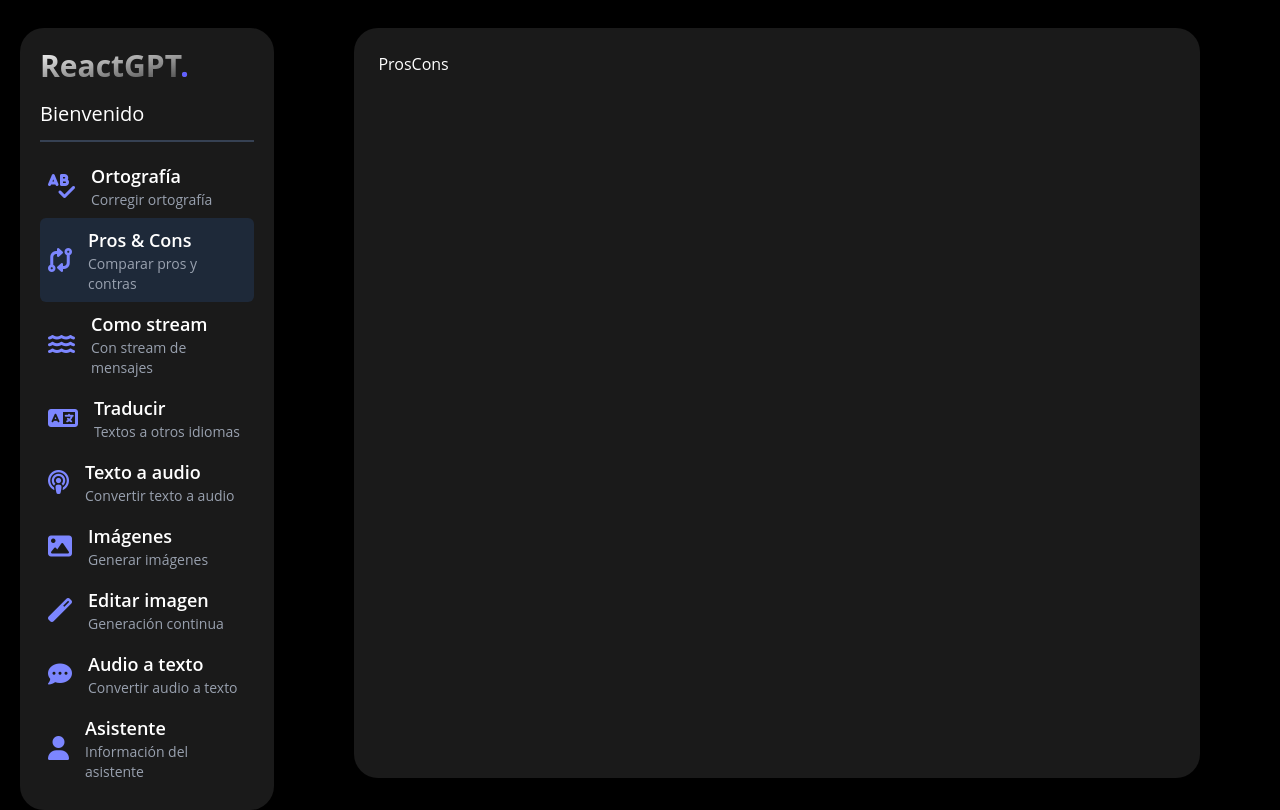
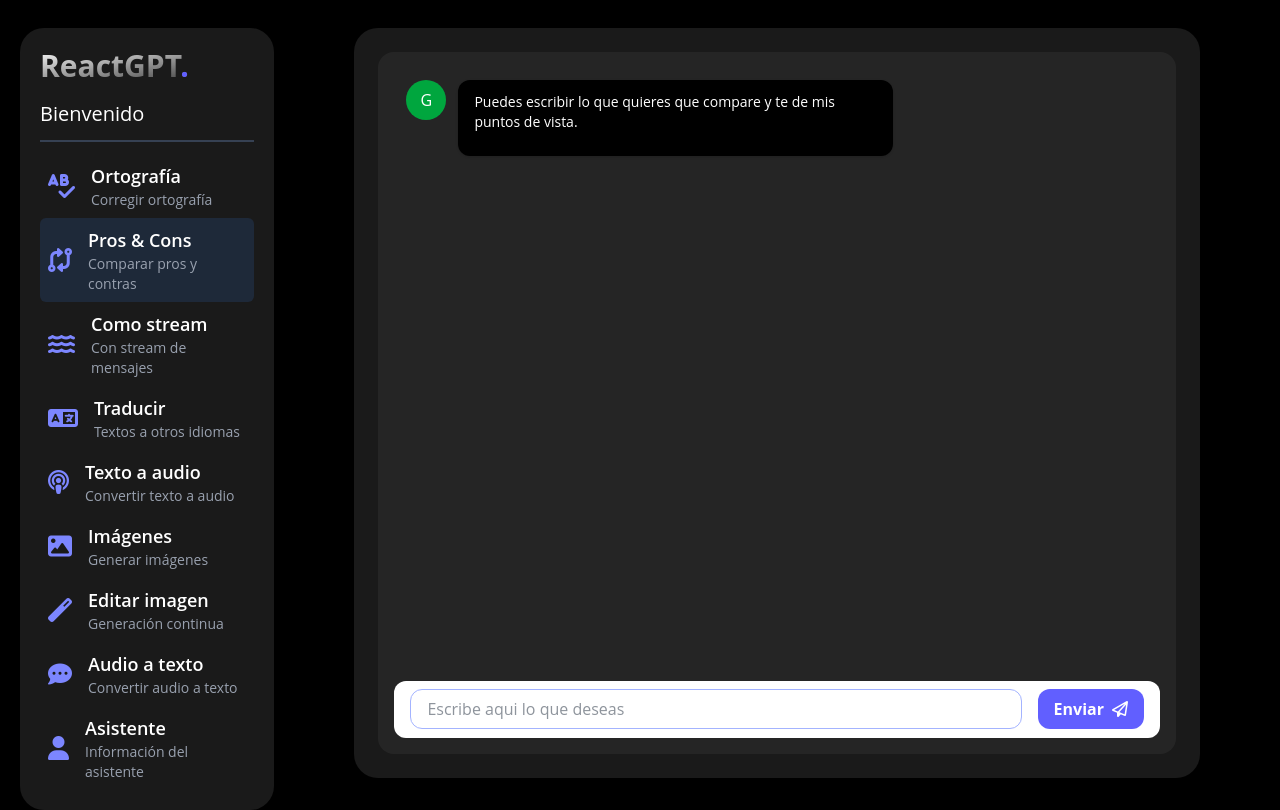
Before and after one commit to Xarasho/ReactGPT, a React (Vite) app: page /pros-cons in a window 1280 px wide. Built offline with nearby package versions, Linux system fonts and the light colour scheme.

Commit message:
Implemented the ProsCons functionality

```diff
--- a/src/core/use-cases/index.ts
+++ b/src/core/use-cases/index.ts
@@ -1 +1,2 @@
 export * from './orthography.use-case';
+export * from './pros-cons.use-case';
--- a/src/core/use-cases/orthography.use-case.ts
+++ b/src/core/use-cases/orthography.use-case.ts
@@ -7,7 +7,7 @@ export const orthographyUseCase = async ( prompt: string) => {
     const resp = await fetch(`${ import.meta.env.VITE_GPT_API }/orthography-check`, {
       method: 'POST',
       headers: {
-        'content-type': 'application-type'
+        'content-type': 'application/json'
       },
       body: JSON.stringify({ prompt })
     });
--- /dev/null
+++ b/src/core/use-cases/pros-cons.use-case.ts
@@ -0,0 +1,35 @@
+import type { ProsConsResponse } from "../../interfaces";
+
+export const prosConsUseCase = async ( prompt: string) => {
+
+  try {
+
+    const resp = await fetch(`${ import.meta.env.VITE_GPT_API }/pros-cons-discusser`, {
+      method: 'POST',
+      headers: {
+        'content-type': 'application/json'
+      },
+      body: JSON.stringify({ prompt })
+    });
+
+    if ( !resp.ok ) throw new Error('No se pudo realizar la comparación');
+
+    const data = await resp.json() as ProsConsResponse;
+
+    return {
+      ok: true,
+      ...data,
+      // message: typeof data.message === 'string' ? data.message : ''
+    }
+
+  } catch (error) {
+    console.error('ProsCons check failed:', error);
+
+    return {
+      ok: false,
+      // userScore: 0,
+      // errors: [],
+      content: 'No se pudo realizar la comparación'
+    }
+  }
+}
--- a/src/interfaces/index.ts
+++ b/src/interfaces/index.ts
@@ -1 +1,2 @@
 export * from './orthography.response';
+export * from './pros-cons.response';
--- /dev/null
+++ b/src/interfaces/pros-cons.response.ts
@@ -0,0 +1,4 @@
+export interface ProsConsResponse {
+  role: string;
+  content: string;
+}
--- a/src/presentation/components/chat-bubbles/GptOrthographyMessage.tsx
+++ b/src/presentation/components/chat-bubbles/GptOrthographyMessage.tsx
@@ -14,12 +14,12 @@ export const GptOrthographyMessage = ({ userScore, errors, message }: Props) =>
         </div>
         <div className="relative ml-3 text-sm bg-black bg-opacity-25 pt-3 pb-2 px-4 shadow rounded-xl">
 
-          <h3 className="text-3xl" >Puntaje:{ userScore }</h3>
+          <h3 className="text-3xl">Puntaje:{ userScore }</h3>
           <p>{ message }</p>
 
           {
             ( errors.length === 0 )
-            ? <p>No se encotraron erroresm perfecto!</p>
+            ? <p>No se encotraron errores perfecto!</p>
             : (
               <>
                 <h3 className="text-2xl">Errores encontrados!</h3>
@@ -35,7 +35,6 @@ export const GptOrthographyMessage = ({ userScore, errors, message }: Props) =>
               </>
             )
           }
-
         </div>
       </div>
     </div>
--- a/src/presentation/pages/pros-cons/ProsConsPage.tsx
+++ b/src/presentation/pages/pros-cons/ProsConsPage.tsx
@@ -1,7 +1,73 @@
+import { useState } from 'react';
+import { GptMessage, MyMessage, TypingLoader, TextMessageBox } from '../../components';
+import { prosConsUseCase } from '../../../core/use-cases';
+
+interface Message {
+  text: string;
+  isGpt: boolean;
+}
+
 const ProsConsPage = () => {
+
+  const [isloading, setIsLoading] = useState(false);
+  const [messages, setMessages] = useState<Message[]>([]);
+
+  const handlePost = async( text: string ) => {
+
+    setIsLoading(true);
+    setMessages( (prev) => [...prev, { text: text, isGpt: false}]);
+
+    //TODO: UseCase
+    const { ok, content } = await prosConsUseCase( text );
+
+    setIsLoading(false);
+
+    if ( !ok ) return;
+
+    setMessages( (prev) => [...prev, { text: content, isGpt: true }]);
+
+  }
+
   return (
-    <div>ProsCons</div>
+    <div className="chat-container">
+      <div className="chat-messages">
+        <div className="grid grid-cols-12 gap-y-2">
+
+          {/* Bienvenida */}
+          <GptMessage text="Puedes escribir lo que quieres que compare y te de mis puntos de vista." />
+
+          {
+            messages.map( (message, index) => (
+              message.isGpt
+                ? (
+                  <GptMessage key={index} text={message.text} />
+                )
+                : (
+                  <MyMessage key={index} text={message.text} />
+                )
+            ))
+          }
+
+          {/* <MyMessage text="Hola Mundo" /> */}
+
+          {
+            isloading && (
+              <div className="col-start-1 col-end-12 fade-in">
+                <TypingLoader />
+              </div>
+            )
+          }
+
+        </div>
+      </div>
+
+      <TextMessageBox
+        onSendMessage={ handlePost }
+        placeHolder='Escribe aqui lo que deseas'
+        disableCorrections
+      />
+    </div>
   )
 }
 
-export default ProsConsPage
+export default ProsConsPage;
```
